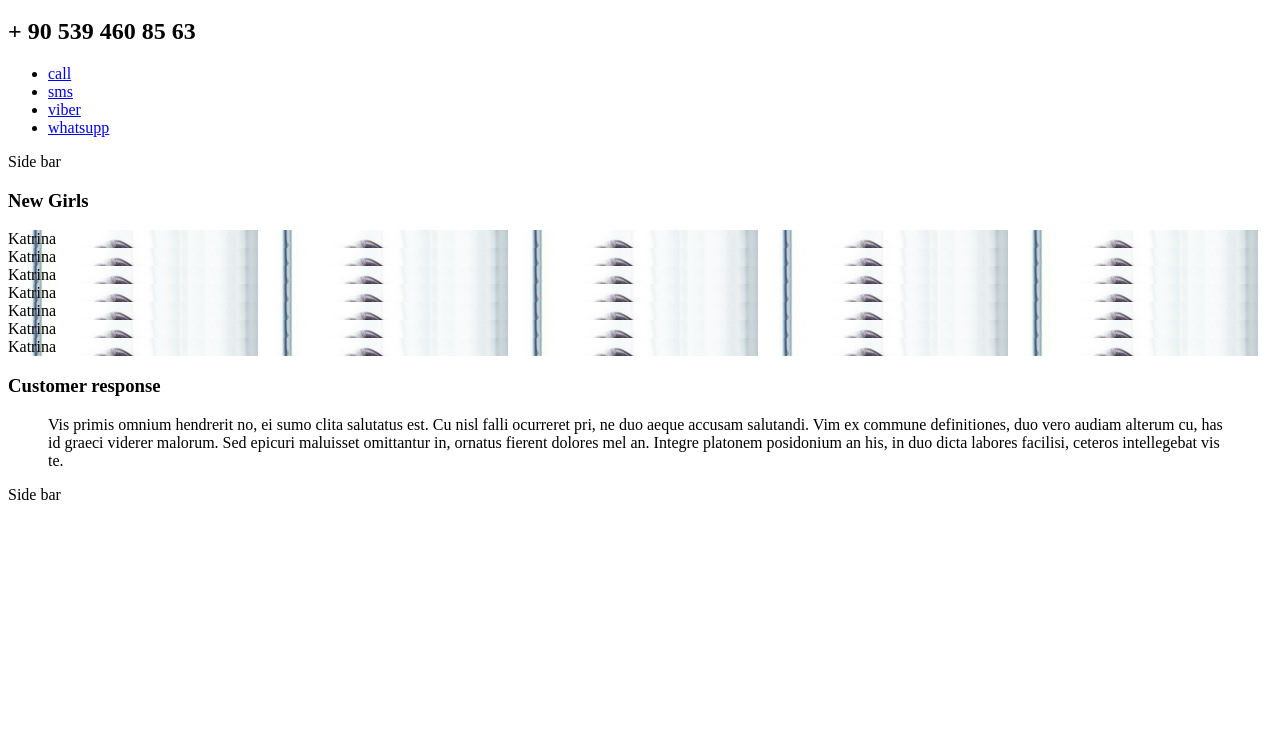
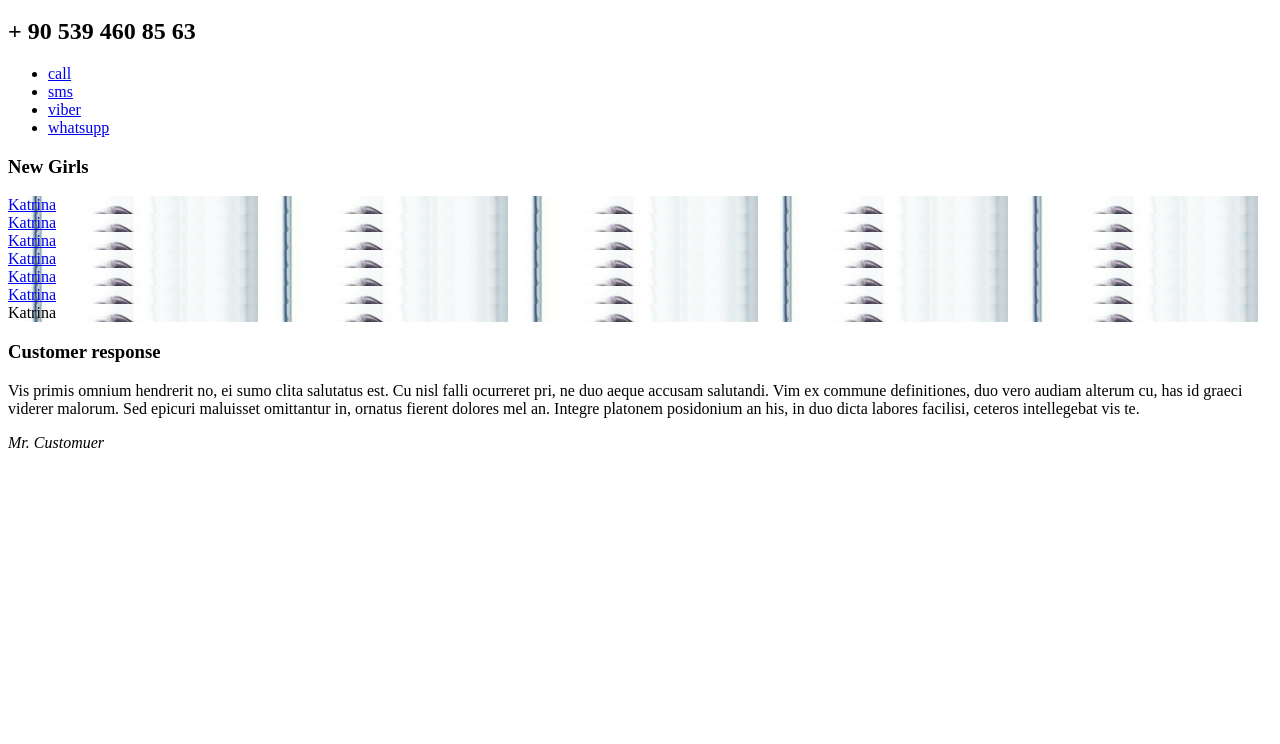
Before and after one commit to uniqst/magaz, a Yii app: template frontend/views/site/index.php in a window 1280 px wide. Shown: the part 209-953 px from the top of the page. Run offline with PHP 8.4 and a stand-in for Yii, Linux system fonts and the light colour scheme; the template is opened without the code that fills it, so the values that code supplies are empty; some libraries are stand-ins or nearby versions.

Commit message:
last resond bod is ready

```diff
--- a/frontend/src/scss/base/_config.scss
+++ b/frontend/src/scss/base/_config.scss
@@ -1,8 +1,11 @@
 // $color-primary: #afc;
+
+
 $pink-dark: #8c0032;
 $pink-normal: #c2185b;
 $pink-light: #fa5788;
-$font-color-main: #eed9e0;
+$pink-white: #eed9e0;
+$font-color-main: $pink-white;
 
 $font-family-primary: 'Roboto', Helvetica, sans-serif;
 $base-font-size: 16px;
--- a/frontend/src/scss/modules/home-page/_slider.scss
+++ b/frontend/src/scss/modules/home-page/_slider.scss
@@ -24,7 +24,7 @@
   height: 330px;
   padding: 15px;
   text-align: center;
-  background-position: cetner;
+  background-position: center;
   background-repeat: no-repeat;
   background-size: cover;
   display: flex;
--- a/frontend/views/site/index.php
+++ b/frontend/views/site/index.php
@@ -7,9 +7,7 @@ $this->title = 'My Yii Application';
 
 <div class="container">
     <div class="row">
-        <div class="col-sm-2">Side bar</div>
-        <div class="col-sm-8">
-            <div class="main-slider-container">
+    <div class="col main-slider-container">
 
         <h3 class="subheading-main">New Girls</h3>
 
@@ -18,32 +16,32 @@ $this->title = 'My Yii Application';
             <div class="slick-carousel">
                 <div class="slider-item">
                     <div class="girl-card" style="background-image: url(/img/girl-cards/girl-card-1.jpg)">
-                                <a class="girl-card__name">Katrina</a>
+                        <a class="girl-card__name" href="#">Katrina</a>
                     </div>
                 </div>
                 <div class="slider-item">
                     <div class="girl-card" style="background-image: url(/img/girl-cards/girl-card-1.jpg)">
-                                <a class="girl-card__name">Katrina</a>
+                        <a class="girl-card__name" href="#">Katrina</a>
                     </div>
                 </div>
                 <div class="slider-item">
                     <div class="girl-card" style="background-image: url(/img/girl-cards/girl-card-1.jpg)">
-                                <a class="girl-card__name">Katrina</a>
+                        <a class="girl-card__name" href="#">Katrina</a>
                     </div>
                 </div>
                 <div class="slider-item">
                     <div class="girl-card" style="background-image: url(/img/girl-cards/girl-card-1.jpg)">
-                                <a class="girl-card__name">Katrina</a>
+                        <a class="girl-card__name" href="#">Katrina</a>
                     </div>
                 </div>
                 <div class="slider-item">
                     <div class="girl-card" style="background-image: url(/img/girl-cards/girl-card-1.jpg)">
-                                <a class="girl-card__name">Katrina</a>
+                        <a class="girl-card__name" href="#">Katrina</a>
                     </div>
                 </div>
                 <div class="slider-item">
                     <div class="girl-card" style="background-image: url(/img/girl-cards/girl-card-1.jpg)">
-                                <a class="girl-card__name">Katrina</a>
+                        <a class="girl-card__name" href="#">Katrina</a>
                     </div>
                 </div>
                 <div class="slider-item">
@@ -54,17 +52,21 @@ $this->title = 'My Yii Application';
             </div>
         </div>
     </div>
-
-            <div class="last-responce">
+    </div>
+    <div class="row">
+        <div class="last-response">
             <h3 class="subheading-main">Customer response</h3>
-                <blockquote>
-                    <p>Vis primis omnium hendrerit no, ei sumo clita salutatus est. Cu nisl falli ocurreret pri, ne duo aeque accusam salutandi. Vim ex commune definitiones, duo vero audiam alterum cu, has id graeci viderer malorum. Sed epicuri maluisset omittantur in, ornatus fierent dolores mel an. Integre platonem posidonium an his, in duo dicta labores facilisi, ceteros intellegebat vis te.</p>
-                    <cite></cite>
+            <div class="iconblock">
+                <a href="#" class="pencil"></a>
+                <a href="#" class="msgbox"></a>
+            </div>
+            <blckquote class="response">
+                <p class="response__quote">Vis primis omnium hendrerit no, ei sumo clita salutatus est. Cu nisl falli ocurreret pri, ne duo aeque accusam salutandi. Vim ex commune definitiones, duo vero audiam alterum cu, has id graeci viderer malorum. Sed epicuri maluisset omittantur in, ornatus fierent dolores mel an. Integre platonem posidonium an his, in duo dicta labores facilisi, ceteros intellegebat vis te.</p>
+                <div class="response__author">
+                    <cite>Mr. Customuer</cite>
+                </div>
             </blockquote>
         </div>
-
-        </div>
-        <div class="col-sm-2">Side bar</div>
     </div>
 </div>
 
```
Also changed, not shown: frontend/src/scss/base/_base.scss (+9 -0 lines), frontend/src/scss/modules/home-page/_response.scss (+47 -0 lines), frontend/web/css/styles.css (+43 -1 lines), frontend/web/img/icons/icon-pencil.jpg. Lines whose indentation alone changed are shown as unchanged.
